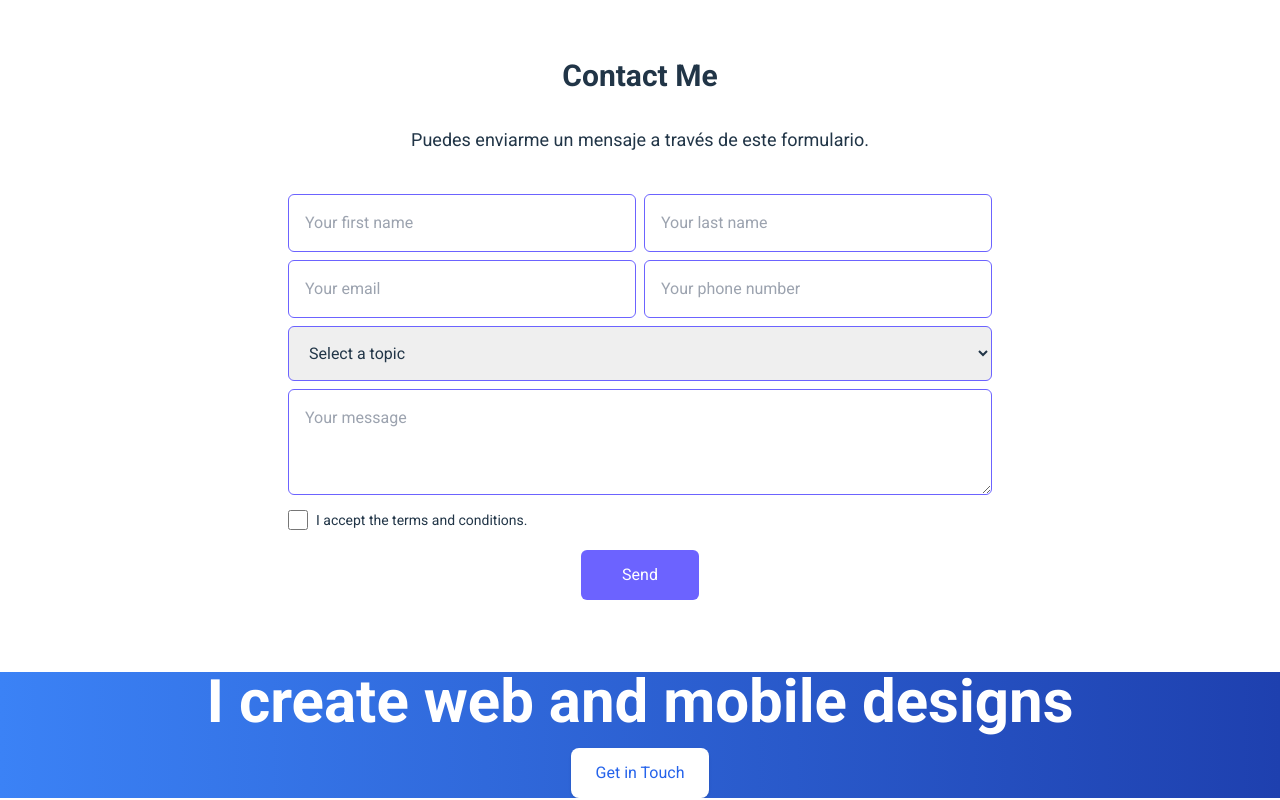
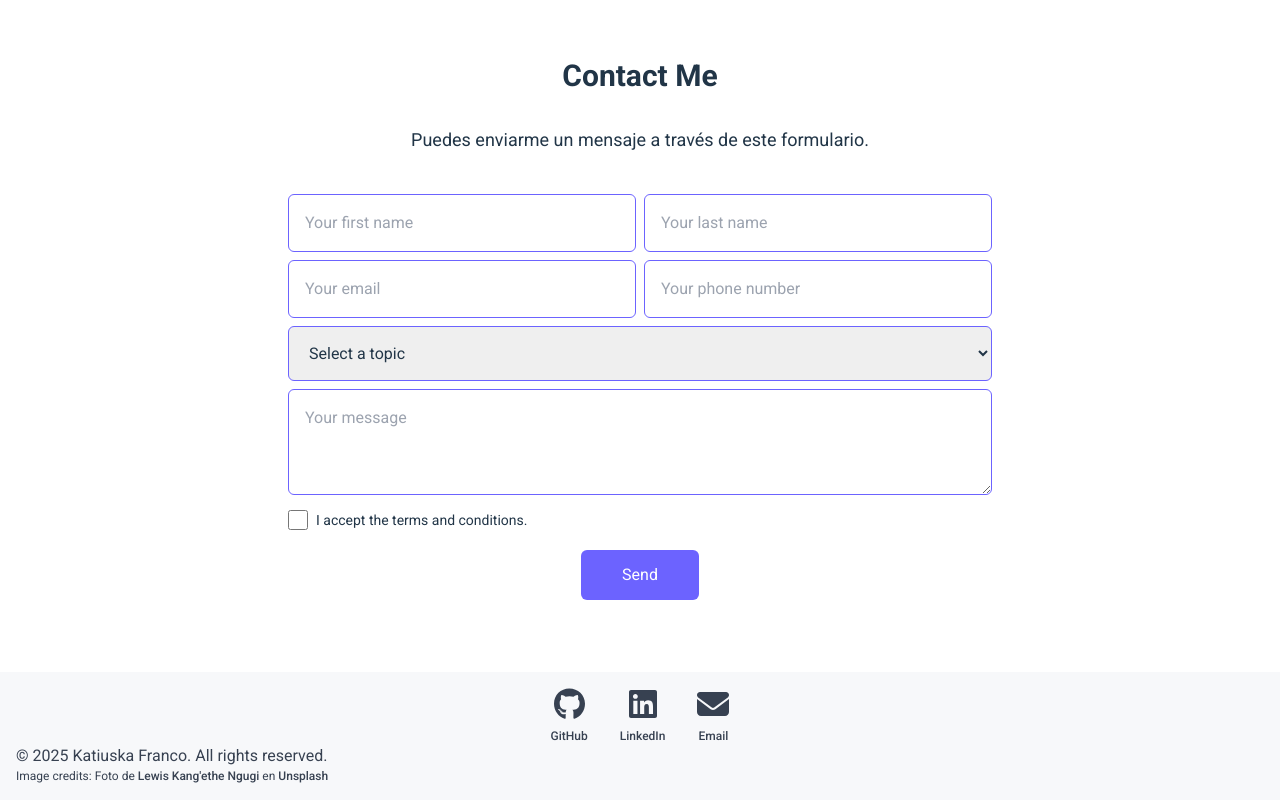
Before and after one commit to katitafranco/portfolio-katifranco, a React (Vite) app: page / in a window 1280 px wide. Shown: the part 3694-4494 px from the top of the page. Built offline with nearby package versions, Linux system fonts and the light colour scheme.

Commit message:
Add content in footer

```diff
--- a/src/sections/Footer.tsx
+++ b/src/sections/Footer.tsx
@@ -1,16 +1,68 @@
+// components/Footer.tsx
+import { FontAwesomeIcon } from "@fortawesome/react-fontawesome";
+import { faGithub, faLinkedin } from "@fortawesome/free-brands-svg-icons";
+import { faEnvelope } from "@fortawesome/free-solid-svg-icons";
+
 const Footer = () => {
   return (
-    <section
-      id="footer"
-      className=" flex flex-col justify-center items-center bg-gradient-to-r from-blue-500 to-blue-800 text-white"
-    >
-      <h1 className="text-4xl md:text-6xl font-bold mb-4">
-        I create web and mobile designs
-      </h1>
-      <button className="bg-white text-blue-600 px-6 py-3 rounded-lg shadow hover:bg-gray-100 transition">
-        Get in Touch
-      </button>
-    </section>
+    <footer className="bg-lightGray text-gray-700 py-4">
+      <div className="container mx-auto px-4">
+        <div className="flex justify-center space-x-8">
+          {/* GitHub */}
+          <a
+            href="https://github.com/katitafranco"
+            target="_blank"
+            rel="noopener noreferrer"
+            className="flex flex-col items-center hover:text-purple transition-all"
+          >
+            <FontAwesomeIcon icon={faGithub} size="2x" />
+            <p className="text-xs mt-2">GitHub</p>
+          </a>
+
+          {/* LinkedIn */}
+          <a
+            href="https://www.linkedin.com/in/katiuska-franco-t/"
+            target="_blank"
+            rel="noopener noreferrer"
+            className="flex flex-col items-center hover:text-purple transition-all"
+          >
+            <FontAwesomeIcon icon={faLinkedin} size="2x" />
+            <p className="text-xs mt-2">LinkedIn</p>
+          </a>
+
+          {/* Email */}
+          <a
+            href="mailto:kati.franco@gmail.com"
+            className="flex flex-col items-center hover:text-purple transition-all"
+          >
+            <FontAwesomeIcon icon={faEnvelope} size="2x" />
+            <p className="text-xs mt-2">Email</p>
+          </a>
+        </div>
+        <p>
+          &copy; {new Date().getFullYear()} Katiuska Franco. All rights
+          reserved.
+        </p>
+        <p className="text-xs">
+          Image credits: Foto de{" "}
+          <a
+            className="hover:text-white"
+            href="https://unsplash.com/es/@ngeshlew?utm_content=creditCopyText&utm_medium=referral&utm_source=unsplash"
+            target="_blank"
+          >
+            Lewis Kang'ethe Ngugi
+          </a>{" "}
+          en{" "}
+          <a
+            className="hover:text-white"
+            href="https://unsplash.com/es/fotos/computadora-portatil-negra-encendida-f5pTwLHCsAg?utm_content=creditCopyText&utm_medium=referral&utm_source=unsplash"
+            target="_blank"
+          >
+            Unsplash
+          </a>
+        </p>
+      </div>
+    </footer>
   );
 };
 
```
